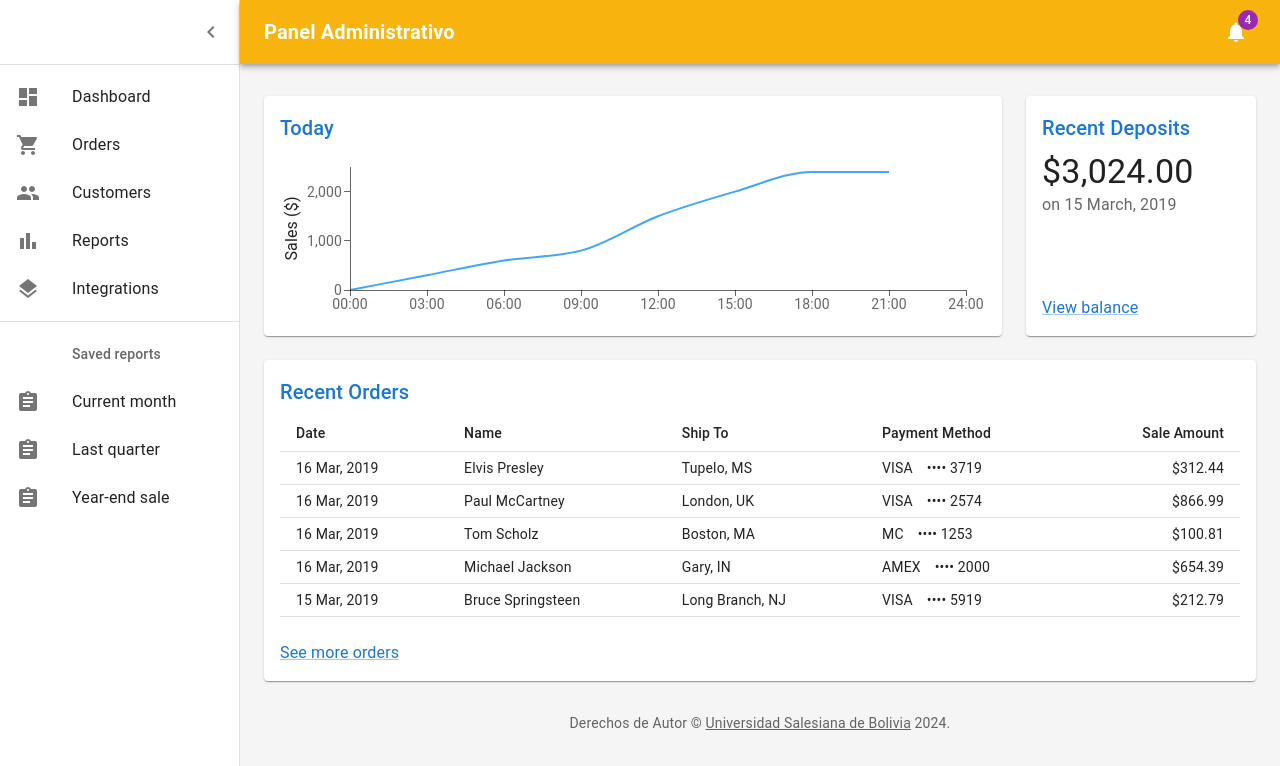
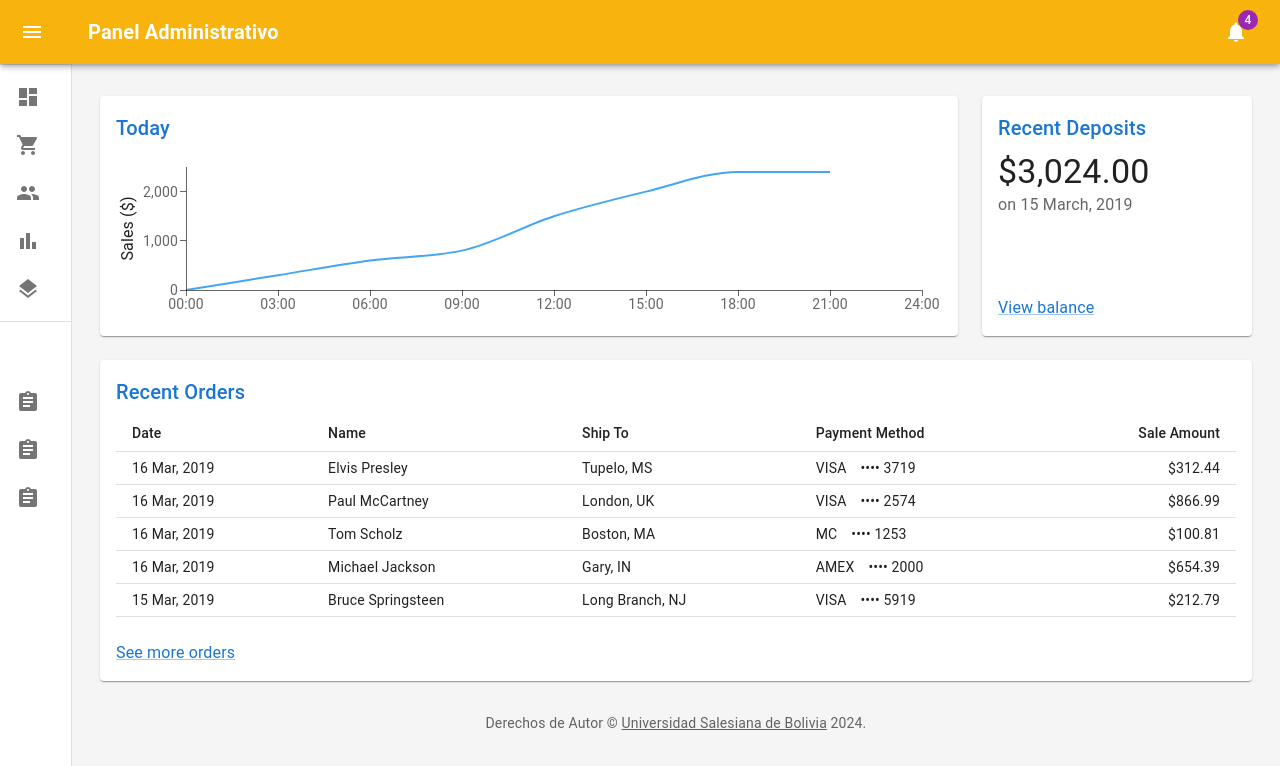
Before and after one commit to Proyecto-de-Grado-USB/web-application, a Next.js app in the folder repo/apps/web/: page /dashboard in a window 1280 px wide. Shown: the top 766 px of the page. Built offline with nearby package versions, Linux system fonts and the light colour scheme.

Commit message:
Minor improvements

```diff
--- a/repo/apps/web/pages/dashboard/index.tsx
+++ b/repo/apps/web/pages/dashboard/index.tsx
@@ -95,7 +95,7 @@
 const defaultTheme = createTheme();
 
 export default function Dashboard() {
-  const [open, setOpen] = React.useState(true);
+  const [open, setOpen] = React.useState(false);
   const toggleDrawer = () => {
     setOpen(!open);
   };
@@ -111,7 +111,7 @@
           <AppBar position="absolute" open={open}>
             <Toolbar
               sx={{
-                pr: "24px", // keep right padding when drawer closed
+                pr: "24px",
                 backgroundColor: "#f8b40c",
               }}
             >
--- a/repo/apps/web/pages/dashboard/listItems.tsx
+++ b/repo/apps/web/pages/dashboard/listItems.tsx
@@ -9,6 +9,7 @@
 import BarChartIcon from '@mui/icons-material/BarChart';
 import LayersIcon from '@mui/icons-material/Layers';
 import AssignmentIcon from '@mui/icons-material/Assignment';
+import router from 'next/router';
 
 export const mainListItems = (
   <React.Fragment>
@@ -16,13 +17,13 @@
       <ListItemIcon>
         <DashboardIcon />
       </ListItemIcon>
-      <ListItemText primary="Dashboard" />
+      <ListItemText primary="Panel" />
     </ListItemButton>
     <ListItemButton>
       <ListItemIcon>
         <ShoppingCartIcon />
       </ListItemIcon>
-      <ListItemText primary="Orders" />
+      <ListItemText primary="Gestionar" onClick={() => router.push('/manage')}/>
     </ListItemButton>
     <ListItemButton>
       <ListItemIcon>
```
